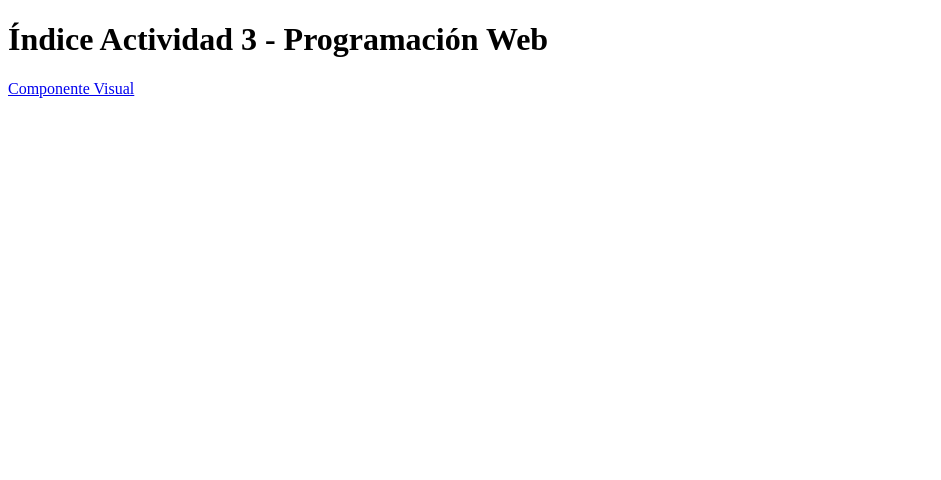
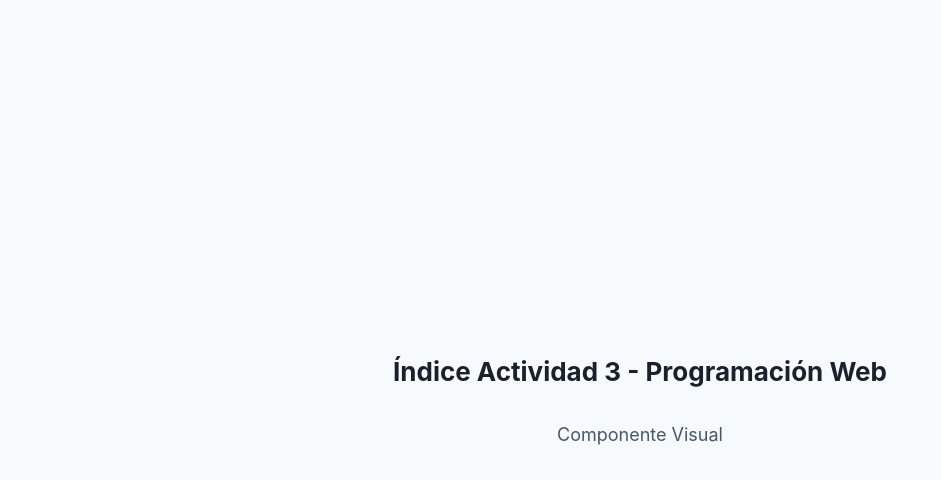
Before and after one commit to Pollito890d/ProgramWebActividad3, a plain HTML site: page index.html in a window 1280 px wide. Shown: the whole page, without its empty margins (0-941 px from the left). Drawn offline with Linux system fonts and the light colour scheme.

Commit message:
Pequeña correción en el Index

```diff
--- a/css/estilos.css
+++ b/css/estilos.css
@@ -12,6 +12,8 @@
             align-items: center;
             justify-content: center;
             padding: 24px;
+            flex-direction: column; /* Alinea los elementos verticalmente */
+            gap: 14px;
         }
         .container {
             background: #ffffff;
@@ -31,6 +33,18 @@
             font-size: 15px;
             color: #718096;
             margin-bottom: 28px;
+        }
+        .nav-link {
+            display: block;
+            text-align: center;
+            margin-top: 15px;
+            color: #4a5568;
+            text-decoration: none;
+            font-size: 18px;
+        }
+
+        .nav-link:hover {
+            text-decoration: underline;
         }
         .section-title {
             font-size: 14px;
--- a/index.html
+++ b/index.html
@@ -4,6 +4,7 @@
     <meta charset="UTF-8">
     <meta name="viewport" content="width=device-width, initial-scale=1.0">
     <title>Índice Actividad 3 - Programación Web</title>
+    <link rel="stylesheet" href="./css/estilos.css">
 </head>
 <body>
     <h1>Índice Actividad 3 - Programación Web</h1>
```
Also changed, not shown: 1 other file.
